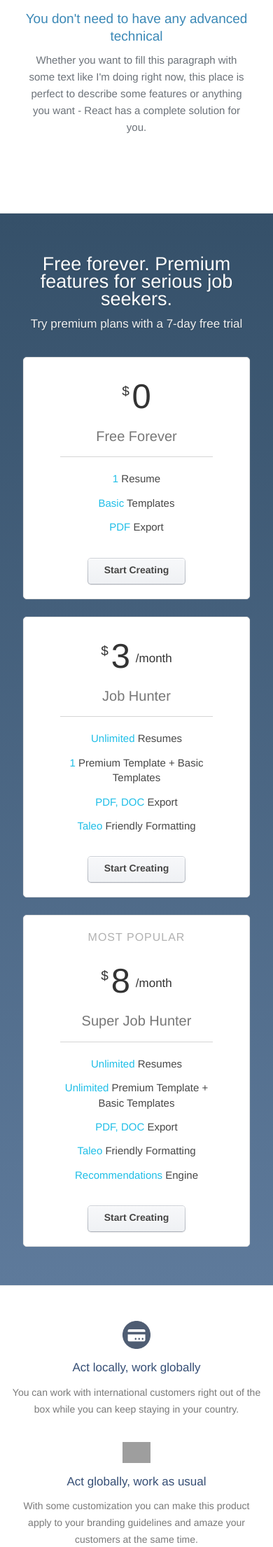
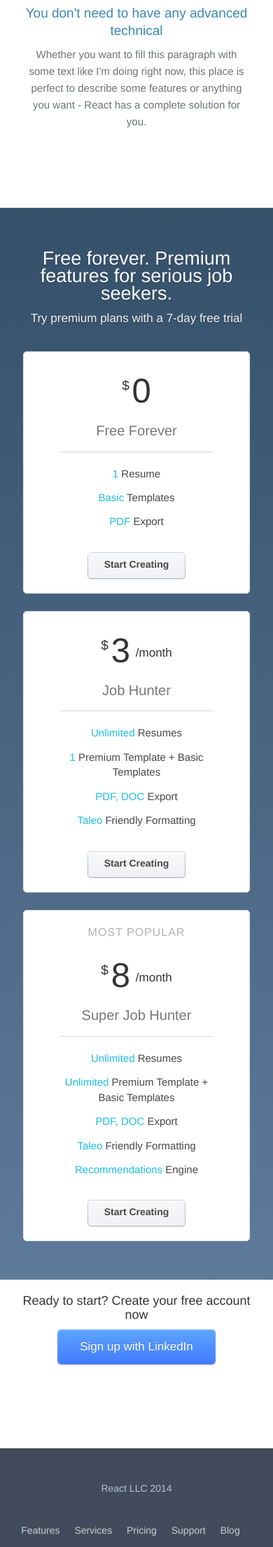
Before and after one commit to adamrosenberg/polished, a PHP site: page / in a window 390 px wide. Shown: the part 2758-4968 px from the top of the page at 70% size. Run offline with PHP 8.4, Linux system fonts and the light colour scheme; style sheets or scripts are compiled from the project's sources; some libraries are stand-ins or nearby versions; grey boxes are pictures that could not be loaded.

Commit message:
Updated copy and layouts

```diff
--- /dev/null
+++ b/mktg/css/compiled/temp-custom.css
@@ -0,0 +1,5 @@
+#bottom-cta
+{
+	text-align: center;
+	padding-top:10px;
+}
--- /dev/null
+++ b/mktg/css/partials/pages/_custom.scss
@@ -0,0 +1,5 @@
+#bottom-cta
+{
+	text-align: center;
+	padding-top:10px;
+}
--- a/mktg/css/theme.scss
+++ b/mktg/css/theme.scss
@@ -37,3 +37,4 @@
 @import "partials/pages/docs";
 @import "partials/pages/invoice";
 @import "partials/pages/timeline";
+@import "partials/pages/custom";
--- a/mktg/index.html
+++ b/mktg/index.html
@@ -3,12 +3,14 @@
 <head>
 	<meta charset="UTF-8" />
 	<meta http-equiv="X-UA-Compatible" content="IE=edge" />
-	<title>React - Bootstrap Theme</title>
+	<title>Polished | Resumes That Don't Suck</title>
 	<meta name="viewport" content="width=device-width, initial-scale=1.0" />
 
 	<!-- stylesheets -->
 	<link rel="stylesheet" type="text/css" href="css/compiled/theme.css">
 	<link rel="stylesheet" type="text/css" href="css/vendor/animate.css">
+
+	<link rel="stylesheet" type="text/css" href="css/compiled/temp-custom.css">
 
 	<!-- javascript -->
 	<script src="http://ajax.googleapis.com/ajax/libs/jquery/1.10.2/jquery.min.js"></script>
@@ -33,20 +35,18 @@
     		<nav class="collapse navbar-collapse bs-navbar-collapse" role="navigation">
       			<ul class="nav navbar-nav navbar-right">
         			<li><a href="features.html">Features</a></li>
-        			<li><a href="pricing.html">Pricing</a></li>
+        			<li><a href="#pricing">Pricing</a></li>
         			<li><a href="docs.html">API Docs</a></li>
         			<li><a href="blog.html">Blog</a></li>
       			</ul>
     		</nav>
   		</div>
 	</header>
-
 	<div id="hero">
 		<div class="container">
-			<h1 class="hero-text">The best interfaces for your web and mobile apps.</h1>
+			<h1 class="hero-text">Create a Resume for the Job You Want</h1>
 			<div class="cta animated fadeInDown">
-				<a href="features.html" class="button">Sign up with LinkedIn</a>
-				<a href="signup.html" class="button-outline">Try for Free</a>
+				<a href="#" class="button">Sign up with LinkedIn</a>
 			</div>
 			<div class="screenshot animated fadeInUp">
 				<img src="images/ss2.png" class="img-responsive" alt="screenshot" />
@@ -58,17 +58,16 @@
 		<div class="container">
 			<div class="row header">
 				<div class="col-md-12">
-					<h3>Accomplish more with React</h3>
-					<p>Choose your favorite formats for your own sites</p>
+					<h3>Give Yourself an Edge With a Great Resume</h3>
 				</div>
 			</div>
 			<div class="row">
 				<div class="col-md-12 tabs-wrapper">
 					<ul class="nav nav-tabs">
-					  	<li class="active"><a href="#home" data-toggle="tab">Upstart your development</a></li>
-					  	<li><a href="#profile" data-toggle="tab">Get ready in half the time</a></li>
-					  	<li><a href="#messages" data-toggle="tab">Collaborate with everyone</a></li>
-					  	<li><a href="#settings" data-toggle="tab">Get more done faster</a></li>
+					  	<li class="active"><a href="#home" data-toggle="tab">Clean, Readable Formatting</a></li>
+					  	<li><a href="#profile" data-toggle="tab">The Ideal One-Page Resume</a></li>
+					  	<li><a href="#messages" data-toggle="tab">Powered by Data</a></li>
+					  	<li><a href="#settings" data-toggle="tab">Taleo Friendly</a></li>
 					</ul>
 
 					<div class="tab-content">
@@ -232,137 +231,15 @@
 				</div>
 			</div>
 		</div>
-	</div>
-
-	<div id="second-option">
-		<div class="container">
-			<div class="row">
-				<div class="col-md-4 feature">
-					<img src="images/circle-icons/one-color/creditcard.png" alt="creditcard" />
-					<strong>Act locally, work globally</strong>
-					<p>You can work with international customers right out of the box while you can keep staying in your country.</p>
-				</div>
-				<div class="col-md-4 feature">
-					<img src="images/circle-icons/one-color/dev.png" alt="dev" />
-					<strong>Act globally, work as usual</strong>
-					<p>With some customization you can make this product apply to your branding guidelines and amaze your customers at the same time.</p>
-				</div>
-				<div class="col-md-4 feature">
-					<img src="images/circle-icons/one-color/globe.png" alt="globe" />
-					<strong>Develop once, run everywhere</strong>
-					<p>We don't impose any design restrictions, you are free to customize it as you see fit and it's easy to use.</p>
-				</div>
-			</div>
-			<div class="row">
-				<div class="col-md-4 feature">
-					<img src="images/circle-icons/one-color/support.png" alt="support" />
-					<strong>Act globally, work as usual</strong>
-					<p>We're always happy to offer support if you happen to have any doubts about anything, if you need
-						some new stuff contact us.</p>
-				</div>
-				<div class="col-md-4 feature">
-					<img src="images/circle-icons/one-color/mail.png" alt="mail" />
-					<strong>Develop once, run everywhere</strong>
-					<p>We'll be adding some new stuff to make it even more awesome, if you have any idea please let us know.</p>
-				</div>
-				<div class="col-md-4 feature">
-					<img src="images/circle-icons/one-color/locked.png" alt="locked" />
-					<strong>Act locally, work globally</strong>
-					<p>This thing will work on any device, it has a very easy to understand documentation and is made with SASS.</p>
-				</div>
-			</div>
-		</div>
-	</div>
-
-	<div id="mobile">
-		<div class="container">
-			<div class="row">
-				<div class="col-xs-6 hidden-xs">
-					<img src="images/ss3.png" class="device img-responsive" alt="mobile" />
-				</div>
-				<div class="col-sm-6 col-xs-12">
-					<div class="info">
-						<h3>Available in the Appstore</h3>
-						<p>
-							With some customization you can make this product apply to your branding guidelines and amaze your customers at the same time.
-						</p>
-						<a class="button button-small" href="#">Get it free</a>
-					</div>
-				</div>
-			</div>
-		</div>
-	</div>
-
-	<div id="grid-first">
-		<div class="container">
-			<div class="row header">
-				<h3>Need an easy way to customize your site?</h3>
-				<p>
-					React is perfect for novice developers and experts alike.
-				</p>
-			</div>
-			<div class="row sections">
-				<div class="col-md-4">
-					<div class="section">
-						<div class="pic">
-							<img src="images/services2.png" class="img-responsive" alt="services1" />
-						</div>
-						<div class="info">
-							<strong>Awesome mobile app</strong>
-							<p>
-								You can work with international customers right out of the box while staying in your country.
-							</p>
-						</div>
-					</div>
-				</div>
-				<div class="col-md-4">
-					<div class="section">
-						<div class="pic">
-							<img src="images/services4.png" class="img-responsive" alt="services2" />
-						</div>
-						<div class="info">
-							<strong>Awesome mobile app</strong>
-							<p>
-								You can work with international customers right out of the box while staying in your country.
-							</p>
-						</div>
-					</div>
-				</div>
-				<div class="col-md-4">
-					<div class="section">
-						<div class="pic">
-							<img src="images/services3.png" class="img-responsive" alt="services3" />
-						</div>
-						<div class="info">
-							<strong>Awesome mobile app</strong>
-							<p>
-								You can work with international customers right out of the box while staying in your country.
-							</p>
-						</div>
-					</div>
-				</div>
-			</div>
-		</div>
-	</div>
+	</div
 
 	<div id="cta">
 		<div class="container">
 			<div class="row">
 				<div class="col-md-12">
-					<div class="form-wrapper">
+					<div class="cta" id="bottom-cta">
 						<h4>Ready to start? Create your free account now</h4>
-						<form class="form-inline" role="form">
-						  	<div class="form-group">
-							    <input type="text" class="form-control" placeholder="Your name">
-							</div>
-							<div class="form-group">
-							    <input type="email" class="form-control" placeholder="Email">
-							</div>
-				   			<div class="form-group">
-						    	<input type="password" class="form-control" placeholder="Password">
-						  	</div>
-						  	<button type="submit" class="button button-small">Sign Up</button>
-						</form>
+						<a href="#" class="button">Sign up with LinkedIn</a>
 					</div>
 				</div>
 			</div>
@@ -405,29 +282,5 @@
 			</div>
 		</div>
 	</div>
-
-	<div class="modal fade" id="demo">
-	  	<div class="modal-dialog">
-	    	<div class="modal-content">
-	      		<div class="modal-body">
-	      			<iframe src='http://player.vimeo.com/video/22439234' width='650' height='370' frameborder='0' webkitallowfullscreen mozallowfullscreen allowfullscreen></iframe>
-	      		</div>
-	    	</div>
-	 	 </div>
-	</div>
-
-	<script type="text/javascript">
-		$(function () {
-			var $demo = $("#demo");
-			$('#demo').on('hidden.bs.modal', function () {
-			  $demo.find("iframe").remove();
-			})
-			$('#demo').on('show.bs.modal', function () {
-				if (!$demo.find("iframe").length) {
-					$demo.find(".modal-body").append("<iframe src='http://player.vimeo.com/video/22439234' width='650' height='370' frameborder='0' webkitallowfullscreen mozallowfullscreen allowfullscreen></iframe>")
-				}
-			})
-		});
-	</script>
 </body>
 </html>
```
